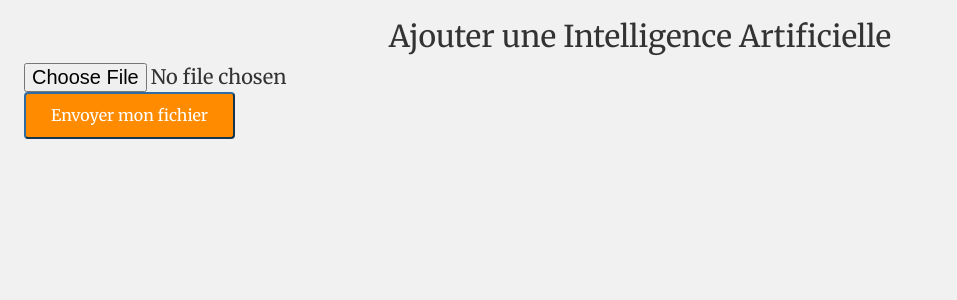
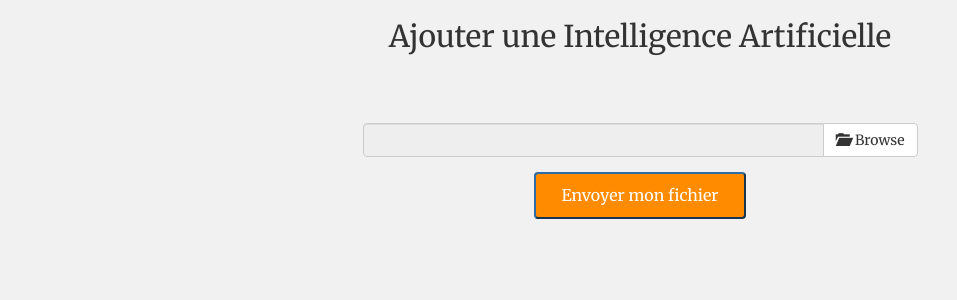
Before and after one commit to Nydareld/IaGameServer, a Flask app: page /addIA in a window 1280 px wide. Shown: the part 76-376 px from the top of the page, without its empty margins (0-957 px from the left). Run offline with Flask 2, Linux system fonts and the light colour scheme; some libraries are stand-ins or nearby versions.

Commit message:
Modif CSS de l'ajout d'un IA

```diff
--- a/CodIa/tuto/static/MesIA.css
+++ b/CodIa/tuto/static/MesIA.css
@@ -9,14 +9,17 @@ button{
 }
 
 .btn-primary {
-    background-color: #FF8C00; /* Green */
+    background-color: #FF8C00;
     border-radius: 4px;
     color: white;
     padding: 10px 25px;
-    text-align: center;
     text-decoration: none;
     display: inline-block;
     font-size: 16px;
+}
+.btn-input{
+	text-align: center;
+	margin-top: 15px;
 }
 
 aside{
@@ -38,6 +41,28 @@ p{
 	font-size: 20px;
 }
 
-.inputfile{
-	text-align: left;
+.container{
+    margin-top:70px;
 }
+.image-preview-input {
+    position: relative;
+    overflow: hidden;
+		margin: 0px;
+    color: #333;
+    background-color: #fff;
+    border-color: #ccc;
+}
+.image-preview-input input[type=file] {
+	position: absolute;
+	top: 0;
+	right: 0;
+	margin: 0;
+	padding: 0;
+	font-size: 20px;
+	cursor: pointer;
+	opacity: 0;
+	filter: alpha(opacity=0);
+}
+.image-preview-input-title {
+    margin-left:2px;
+}
--- /dev/null
+++ b/CodIa/tuto/static/inputfile.js
@@ -0,0 +1,58 @@
+$(document).on('click', '#close-preview', function(){
+    $('.image-preview').popover('hide');
+    // Hover befor close the preview
+    $('.image-preview').hover(
+        function () {
+           $('.image-preview').popover('show');
+        },
+         function () {
+           $('.image-preview').popover('hide');
+        }
+    );
+});
+
+$(function() {
+    // Create the close button
+    var closebtn = $('<button/>', {
+        type:"button",
+        text: 'x',
+        id: 'close-preview',
+        style: 'font-size: initial;',
+    });
+    closebtn.attr("class","close pull-right");
+    // Set the popover default content
+    $('.image-preview').popover({
+        trigger:'manual',
+        html:true,
+        title: "<strong>Preview</strong>"+$(closebtn)[0].outerHTML,
+        content: "There's no image",
+        placement:'bottom'
+    });
+    // Clear event
+    $('.image-preview-clear').click(function(){
+        $('.image-preview').attr("data-content","").popover('hide');
+        $('.image-preview-filename').val("");
+        $('.image-preview-clear').hide();
+        $('.image-preview-input input:file').val("");
+        $(".image-preview-input-title").text("Browse");
+    });
+    // Create the preview image
+    $(".image-preview-input input:file").change(function (){
+        var img = $('<img/>', {
+            id: 'dynamic',
+            width:250,
+            height:200
+        });
+        var file = this.files[0];
+        var reader = new FileReader();
+        // Set preview image into the popover data-content
+        reader.onload = function (e) {
+            $(".image-preview-input-title").text("Change");
+            $(".image-preview-clear").show();
+            $(".image-preview-filename").val(file.name);
+            img.attr('src', e.target.result);
+
+        }
+        reader.readAsDataURL(file);
+    });
+});
--- a/CodIa/tuto/templates/addIA.html
+++ b/CodIa/tuto/templates/addIA.html
@@ -9,12 +9,39 @@
     <title>Ajouter une IA</title>
     <h2>Ajouter une Intelligence Artificielle</h2>
     <form action="" id="formAdd" method=post enctype=multipart/form-data>
-      <p class="custom-file-upload">
-				<input type=file id="file" name="myfile"/>
-        <input type=submit class="btn-primary" value="Envoyer mon fichier"/>
-			 </div>
 
+
+				<div class="container">
+				    <div class="row">
+				        <div class="col-xs-12 col-md-6 col-md-offset-3 col-sm-8 col-sm-offset-2">
+				            <!-- image-preview-filename input [CUT FROM HERE]-->
+				            <div class="input-group image-preview">
+				                <input type="text" class="form-control image-preview-filename" disabled="disabled"> <!-- don't give a name === doesn't send on POST/GET -->
+				                <span class="input-group-btn">
+				                    <!-- image-preview-clear button -->
+				                    <button type="button" class="btn btn-default image-preview-clear" style="display:none;">
+				                        <span class="glyphicon glyphicon-remove"></span> Clear
+				                    </button>
+				                    <!-- image-preview-input -->
+				                    <div class="btn btn-default image-preview-input">
+				                        <span class="glyphicon glyphicon-folder-open"></span>
+				                        <span class="image-preview-input-title">Browse</span>
+				                        <input type="file" name="file"/> <!-- rename it -->
+				                    </div>
+				                </span>
+				            </div><!-- /input-group image-preview [TO HERE]-->
+				        </div>
+				    </div>
+				</div>
+				<p class="btn-input"><input type=submit class="btn-primary" value="Envoyer mon fichier"/></p>
 
 
     </form>
+
+
     {% endblock %}
+
+		{% block scripts %}
+			{{super()}}
+			<script src="{{url_for('.static', filename='inputfile.js')}}"></script>
+		{% endblock %}
--- a/CodIa/tuto/templates/bienvenue.html
+++ b/CodIa/tuto/templates/bienvenue.html
@@ -7,7 +7,7 @@
 <h1 style="padding-top : 60px">
 	Bienvenue sur CodIA {{ prenom }} !!
 	</h1>
-	<p>Vous pouvez désormer avoir accés à vois IA:
+	<p>Vous pouvez désormer avoir accés à vos IA:
 	<a href="{{ url_for('MesIA') }}" class="btn btn-lg btn-danger" role="button">Mes IA</a></p>
 
 
```
Also changed, not shown: CodIA.db.
